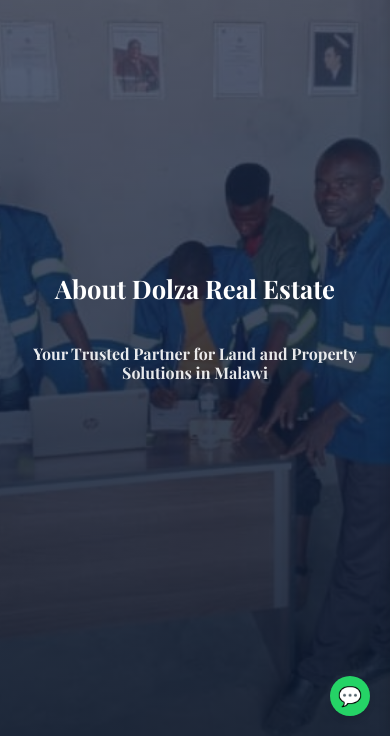
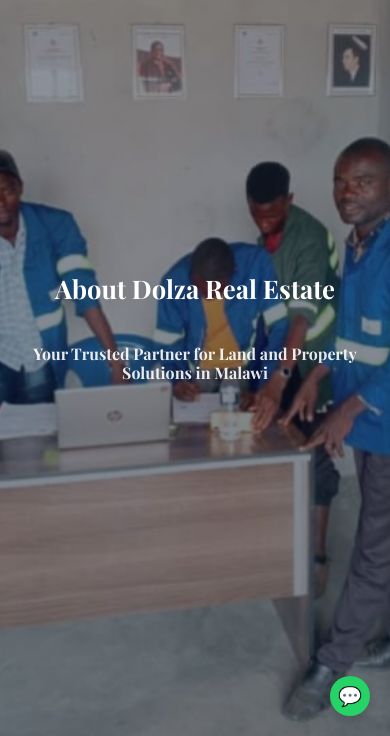
Before and after one commit to Jonathan97k/Dolza-website, a plain HTML site: page about.html in a window 390 px wide. Shown: the part 108-844 px from the top of the page. Drawn offline with nearby package versions, Linux system fonts and the light colour scheme; files whose address does not match are found by name.

```diff
--- a/about.html
+++ b/about.html
@@ -7,6 +7,34 @@
     <link href="https://fonts.googleapis.com/css2?family=Playfair+Display:wght@700;800&family=Lato:wght@300;400;700&display=swap" rel="stylesheet">
     <link rel="stylesheet" href="css/style.css">
     <style>
+        /* About page hero slideshow */
+        .about-hero {
+            position: absolute;
+            inset: 0;
+            z-index: 0;
+            overflow: hidden;
+        }
+        .hero { position: relative; }
+        .about-hero img {
+            position: absolute;
+            top: 0;
+            left: 0;
+            width: 100%;
+            height: 100%;
+            object-fit: cover;
+            opacity: 0;
+            transition: opacity 1s ease-in-out;
+        }
+        .about-hero img.active { opacity: 1; }
+        .about-hero::after {
+            content: '';
+            position: absolute;
+            inset: 0;
+            background: linear-gradient(180deg, rgba(10,21,42,0.45), rgba(10,21,42,0.55));
+            z-index: 1;
+            pointer-events: none;
+        }
+
         .services-grid {
             display: grid;
             grid-template-columns: repeat(auto-fit, minmax(350px, 1fr));
@@ -339,7 +367,8 @@
     </header>
 
     <section class="hero">
-        <div class="hero-content">
+        <div class="about-hero" id="aboutHero"></div>
+        <div class="hero-content" style="position:relative;z-index:2;">
             <h1>About Dolza Real Estate</h1>
             <h2>Your Trusted Partner for Land and Property Solutions in Malawi</h2>
         </div>
@@ -586,6 +615,41 @@
                 });
             }
         });
+
+        // About page header slideshow
+        (function initAboutHero() {
+            const heroContainer = document.getElementById('aboutHero');
+            if (!heroContainer) return;
+
+            // Images folder and file list
+            const images = [
+                'images/about-page-images/IMG-20260327-WA0010.jpg',
+                'images/about-page-images/IMG_20251231_175202.jpg',
+                'images/about-page-images/IMG-20260205-WA0000.jpg',
+                'images/about-page-images/IMG-20260217-WA0009.jpg',
+                'images/about-page-images/IMG-20260411-WA0002.jpeg',
+                'images/about-page-images/IMG-20260411-WA0000.jpeg'
+            ];
+
+            let idx = 0;
+
+            images.forEach((src, i) => {
+                const img = document.createElement('img');
+                img.src = src;
+                img.alt = 'About image ' + (i+1);
+                if (i === 0) img.classList.add('active');
+                img.addEventListener('error', () => img.style.display = 'none');
+                heroContainer.appendChild(img);
+            });
+
+            setInterval(() => {
+                const imgs = heroContainer.querySelectorAll('img');
+                if (!imgs.length) return;
+                imgs[idx].classList.remove('active');
+                idx = (idx + 1) % imgs.length;
+                imgs[idx].classList.add('active');
+            }, 3500);
+        })();
     </script>
 </body>
 </html>
```
Also changed, not shown: images/about-page-images/IMG-20260205-WA0000.jpg (added), images/about-page-images/IMG-20260217-WA0009.jpg (added), images/about-page-images/IMG-20260327-WA0010.jpg (added), images/about-page-images/IMG-20260411-WA0000.jpeg (added), images/about-page-images/IMG-20260411-WA0002.jpeg (added), images/about-page-images/IMG_20251231_175202.jpg (added).
